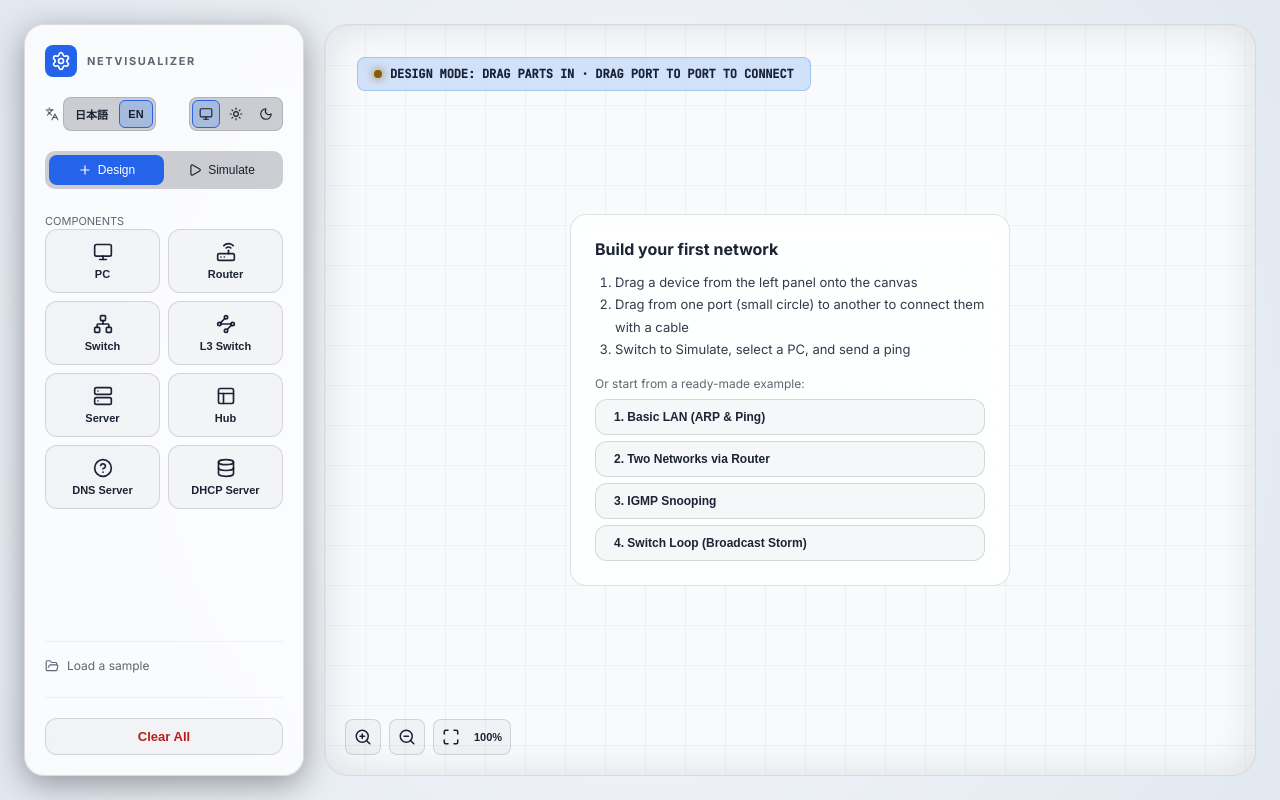
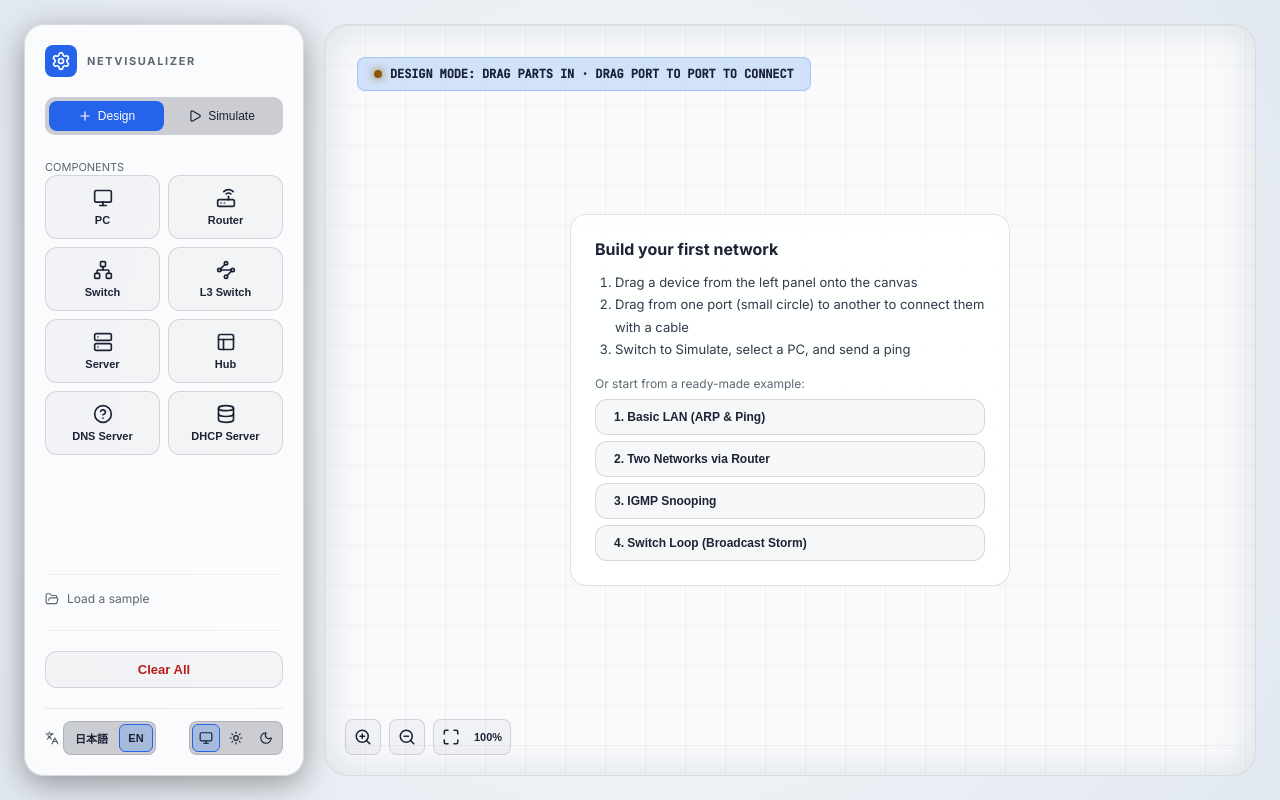
Before and after one commit to Mono-Gen/NetVisualizer, a React (Vite) app: page / in a window 1280 px wide. Built offline with nearby package versions, Linux system fonts and the light colour scheme.

Commit message:
refactor: move language and theme toggles to the sidebar footer
- They are set-once preferences; the top now holds only the logo and the Design/Simulate tabs
- Docs updated (EN/JA)

```diff
--- a/src/components/Sidebar.tsx
+++ b/src/components/Sidebar.tsx
@@ -37,11 +37,6 @@ export const Sidebar: React.FC = () => {
           <Settings size={20} color="white" />
         </div>
         <h1 className="heading-sm" style={{ margin: 0 }}>NetVisualizer</h1>
-      </div>
-
-      <div style={{ display: 'flex', alignItems: 'center', justifyContent: 'space-between', gap: '8px' }}>
-        <LanguageToggle />
-        <ThemeToggle />
       </div>
 
       <div className="tabs" style={{ display: 'flex', background: 'rgba(var(--shade), 0.2)', padding: '4px', borderRadius: '10px' }}>
@@ -120,6 +115,11 @@ export const Sidebar: React.FC = () => {
           </button>
         </div>
       )}
+      {/* 言語とテーマは、一度決めたらほとんど触らない設定なので、サイドバー下端にまとめる */}
+      <div style={{ borderTop: '1px solid rgba(var(--ink), 0.08)', paddingTop: '12px', display: 'flex', alignItems: 'center', justifyContent: 'space-between', gap: '8px' }}>
+        <LanguageToggle />
+        <ThemeToggle />
+      </div>
     </div>
   );
 };
```
Also changed, not shown: 2 other files (tests, documents, lock files or other folders).
